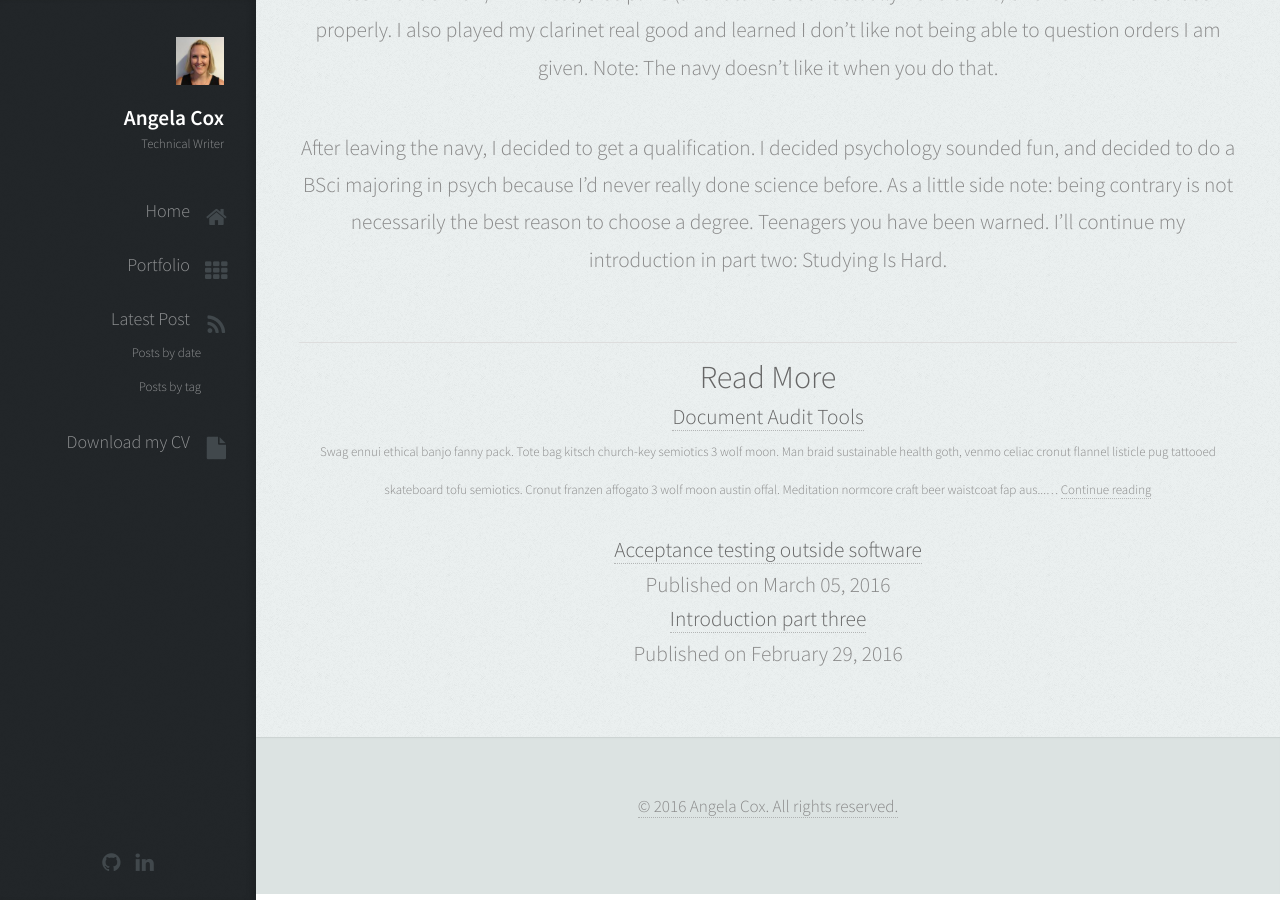
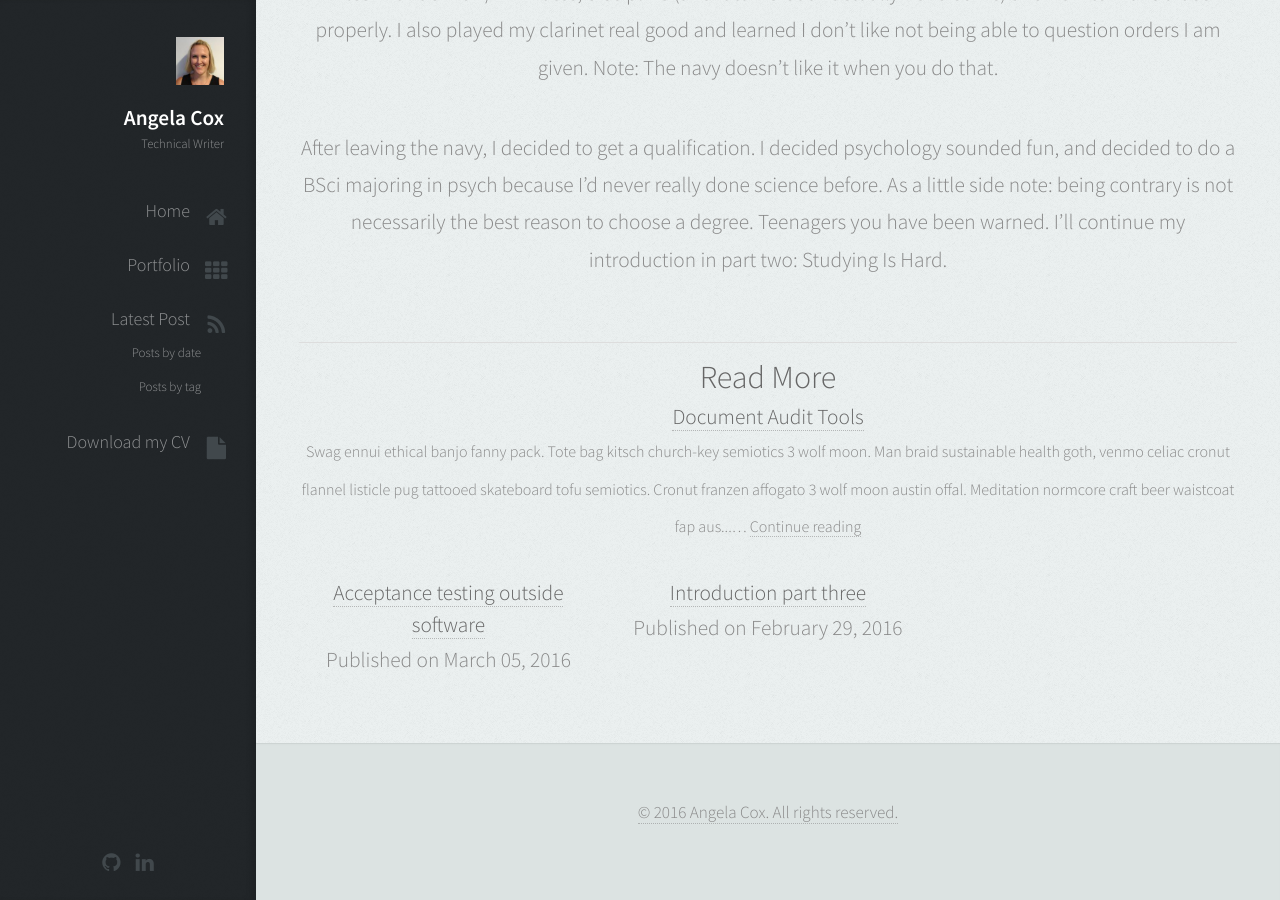
Before and after one commit to AngelaCox/UX-Portfolio, a Jekyll site: the page built from _posts/2016-02-13-introduction-part-one.markdown, in a window 1280 px wide and 900 px high, scrolled down 811 px. Built offline with Jekyll 4.4.1, drawn with Linux system fonts in a browser that asks for light colours.

Commit message:
Tweak post layout

```diff
--- a/_layouts/post.html
+++ b/_layouts/post.html
@@ -32,12 +32,12 @@ layout: default
             </div><!-- /.read-more-header -->
             <div class="read-more-content">
               <h4><a href="{{ site.url }}{{ post.url }}" title="{{ post.title }}">{{ post.title }}</a></h4>
-              <p style="font-size:small;">{% if post.description %}{{ post.description }}{% else %}{{ post.content | strip_html | strip_newlines | truncate: 300 }}&hellip;{% endif %} <a href="{{ site.url }}{{ post.url }}">Continue reading</a></p>
+              <p style="font-size:medium;">{% if post.description %}{{ post.description }}{% else %}{{ post.content | strip_html | strip_newlines | truncate: 300 }}&hellip;{% endif %} <a href="{{ site.url }}{{ post.url }}">Continue reading</a></p>
             </div><!-- /.read-more-content -->
           {% endfor %}
-          <div class="read-more-list">
+            <div class="row">
               {% for post in site.related_posts limit:2 offset:1 %}
-              <div class="list-item">
+                <div class="4u 12u$(mobile)">
                   <h5><a href="{{ site.url }}{{ post.url }}" title="{{ post.title }}">{{ post.title }}</a></h5>
                   <span>Published on {{ post.date | date: "%B %d, %Y" }}</span>
                 </div><!-- /.list-item -->
```
Lines whose indentation alone changed are shown as unchanged.
